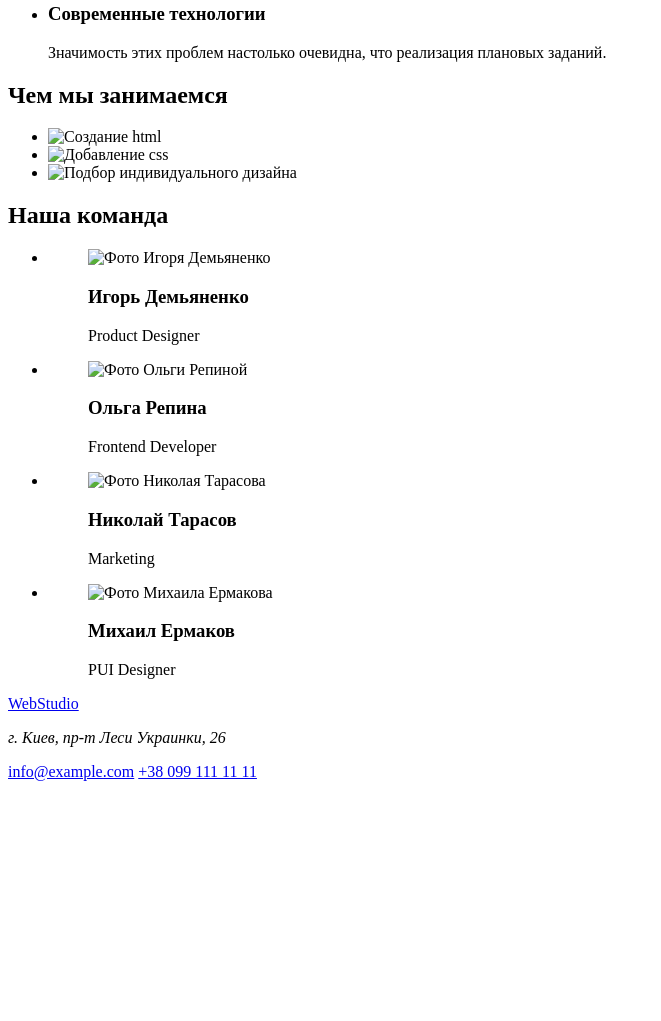
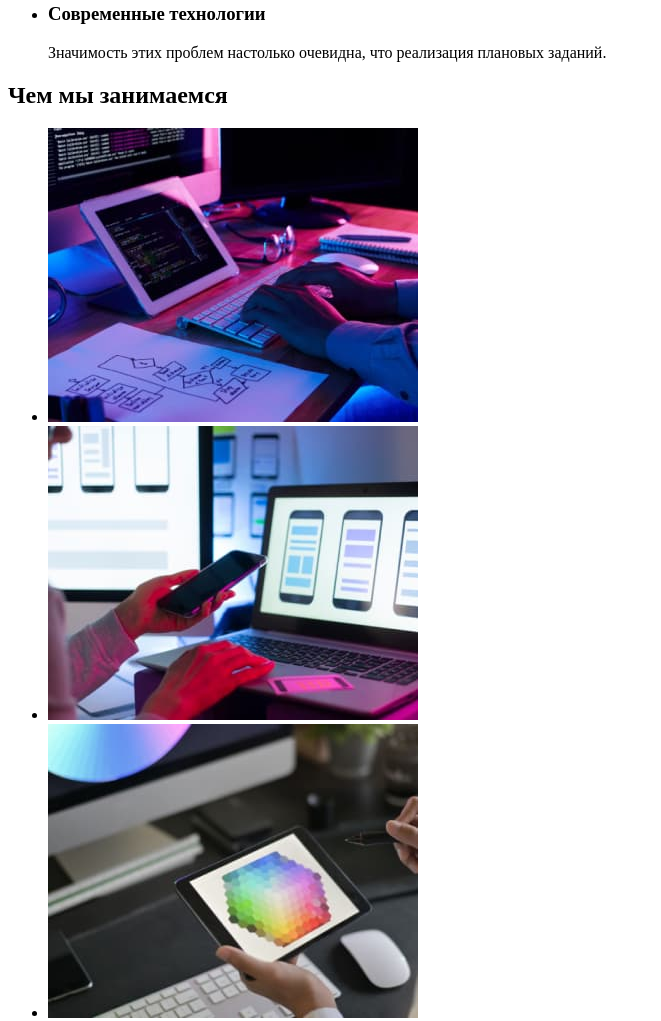
Before and after one commit to 1mishanya107/goit-markup-hw-01, a plain HTML site: page index.html in a window 1280 px wide. Shown: the part 532-1553 px from the top of the page, without its empty margins (0-661 px from the left). Before the commit the page ends 1321 px from the top, so only its background shows below. Drawn offline with Linux system fonts and the light colour scheme; the site is published under a folder, as on GitHub Pages, so addresses that start at the root find nothing.

Commit message:
Работа над ошибками

```diff
--- a/index.html
+++ b/index.html
@@ -58,9 +58,9 @@
         <section>
           <h2>Чем мы занимаемся</h2>
           <ul>
-            <li><img src="/images/img-html.jpg" alt="Создание html" width="370"></li>
-            <li><img src="/images/img-css.jpg" alt="Добавление css" width="370"></li>
-            <li><img src="/images/img-design.jpg" alt="Подбор индивидуального дизайна" width="370"></li>
+            <li><img src="./images/img-html.jpg" alt="Создание html" width="370"></li>
+            <li><img src="./images/img-css.jpg" alt="Добавление css" width="370"></li>
+            <li><img src="./images/img-design.jpg" alt="Подбор индивидуального дизайна" width="370"></li>
           </ul>
         </section>
 
@@ -70,7 +70,7 @@
           <ul>
             <li>
               <figure>
-                <img src="/images/product-designer.jpg" alt="Фото Игоря Демьяненко" width="270">
+                <img src="./images/product-designer.jpg" alt="Фото Игоря Демьяненко" width="270">
                 <figcaption>
                   <h3>Игорь Демьяненко</h3>
                   <p>Product Designer</p>
@@ -79,7 +79,7 @@
             </li>
             <li>
               <figure>
-                <img src="/images/frontend-developer.jpg" alt="Фото Ольги Репиной" width="270">
+                <img src="./images/frontend-developer.jpg" alt="Фото Ольги Репиной" width="270">
                 <figcaption>
                   <h3>Ольга Репина</h3>
                   <p>Frontend Developer</p>
@@ -88,7 +88,7 @@
             </li>
             <li>
               <figure>
-                <img src="/images/marketing.jpg" alt="Фото Николая Тарасова" width="270">
+                <img src="./images/marketing.jpg" alt="Фото Николая Тарасова" width="270">
                 <figcaption>
                   <h3>Николай Тарасов</h3>
                   <p>Marketing</p>
@@ -97,7 +97,7 @@
             </li>
             <li>
               <figure>
-                <img src="/images/pui-designer.jpg" alt="Фото Михаила Ермакова" width="270">
+                <img src="./images/pui-designer.jpg" alt="Фото Михаила Ермакова" width="270">
                 <figcaption>
                   <h3>Михаил Ермаков</h3>
                   <p>PUI Designer</p>
```
